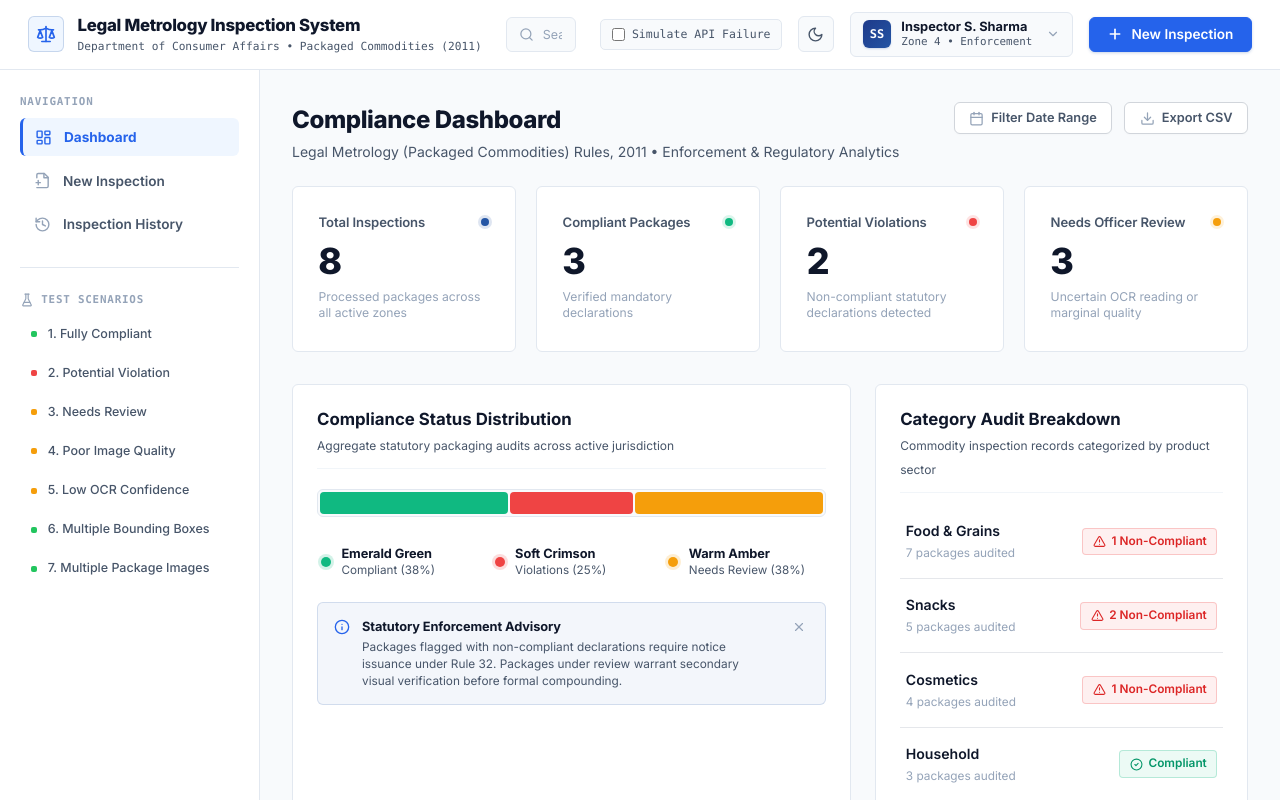
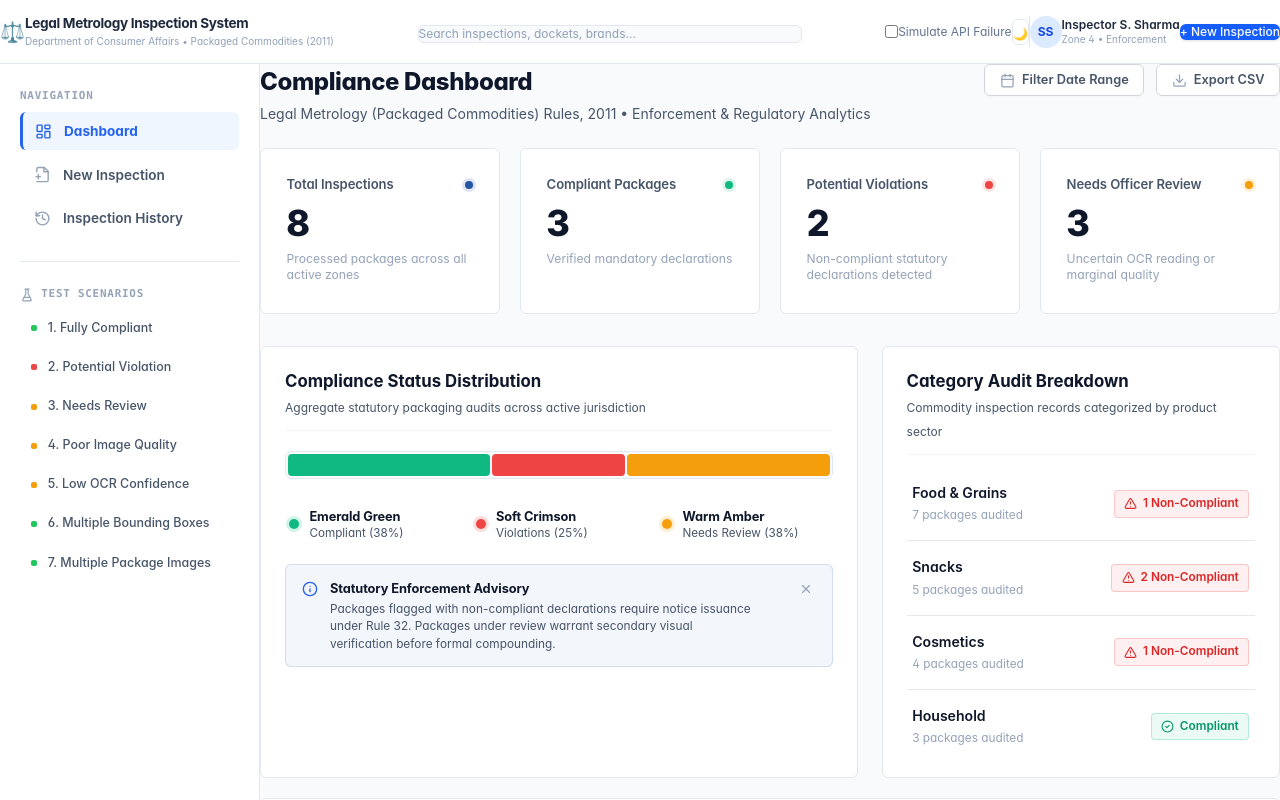
Before and after one commit to sathwikgampa/legal-metrology-compliance, a React (Vite) app in the folder frontend/: page / in a window 1280 px wide. Shown: the top 800 px of the page. Built offline with nearby package versions, Linux system fonts and the light colour scheme.

Commit message:
feat(frontend): apply exact Tailwind CSS styling to Navbar and app shell

```diff
--- a/frontend/src/App.jsx
+++ b/frontend/src/App.jsx
@@ -14,11 +14,11 @@ export default function App() {
   return (
     <ThemeProvider>
       <BrowserRouter>
-        <div className="app-layout">
+        <div className="bg-slate-50 text-slate-900 font-sans antialiased min-h-screen flex flex-col transition-colors duration-200 dark:bg-slate-950 dark:text-slate-100" id="app-body">
           <Navbar />
-          <div className="app-main-layout">
+          <div className="flex flex-1 overflow-hidden">
             <Sidebar />
-            <main className="app-content-viewport" id="main-content">
+            <main className="flex-1 overflow-y-auto bg-slate-50 dark:bg-slate-950 transition-colors" id="main-content">
               <Routes>
                 <Route path="/" element={<DashboardPage />} />
                 <Route path="/inspections/new" element={<NewInspectionPage />} />
--- a/frontend/src/components/Navbar.jsx
+++ b/frontend/src/components/Navbar.jsx
@@ -24,76 +24,76 @@ export default function Navbar() {
   };
 
   return (
-    <header className="app-navbar" role="banner">
-      <div className="navbar-left">
-        <Link to="/" className="navbar-brand">
-          <div className="brand-badge-box">
-            <Scale className="brand-icon-svg" size={20} />
-          </div>
-          <div className="brand-text-block">
-            <span className="brand-title">Legal Metrology Inspection System</span>
-            <span className="brand-sub">Department of Consumer Affairs • Packaged Commodities (2011)</span>
+    <header className="bg-white border-b border-slate-200 h-16 min-h-16 px-6 flex items-center justify-between dark:bg-slate-900 dark:border-slate-800 transition-colors">
+      {/* Left: Logo & Title */}
+      <Link to="/" className="flex items-center space-x-3 group text-inherit no-underline">
+        <div className="text-blue-600 dark:text-blue-400 text-xl font-bold transition-transform group-hover:scale-105">⚖️</div>
+        <div>
+          <h1 className="text-sm font-bold tracking-tight text-slate-800 dark:text-slate-100">
+            Legal Metrology Inspection System
+          </h1>
+          <p className="text-[10px] text-slate-400">Department of Consumer Affairs • Packaged Commodities (2011)</p>
         </div>
       </Link>
-      </div>
 
-      <div className="navbar-center">
-        <form className="navbar-search-form" onSubmit={handleSearchSubmit}>
-          <Search size={15} className="navbar-search-icon" />
+      {/* Center: Search Bar */}
+      <div className="w-96 max-w-xs sm:max-w-md mx-4">
+        <form onSubmit={handleSearchSubmit} className="relative w-full">
           <input
             type="text"
-            className="navbar-search-input"
             placeholder="Search inspections, dockets, brands..."
             value={searchQuery}
             onChange={(e) => setSearchQuery(e.target.value)}
+            className="w-full text-xs px-3 py-1.5 bg-slate-50 border border-slate-200 rounded-md focus:outline-none focus:border-blue-500 dark:bg-slate-800 dark:border-slate-700 dark:text-slate-200 placeholder-slate-400 transition-colors"
           />
         </form>
       </div>
 
-      <div className="navbar-right">
-        {/* Testing switch for simulated network errors */}
-        <div className="sim-toggle-block" title="Toggle simulated network failure to verify ErrorState component">
-          <label className="sim-toggle-label">
+      {/* Right: Quick Controls, Dark Mode Switch, Profile */}
+      <div className="flex items-center space-x-4">
+        <label className="flex items-center space-x-2 text-xs text-slate-500 dark:text-slate-400 cursor-pointer select-none">
           <input
             type="checkbox"
             checked={errorSimulated}
             onChange={handleToggleError}
+            className="rounded border-slate-300 accent-blue-600 cursor-pointer"
           />
-            <span className="sim-text">Simulate API Failure</span>
+          <span className="hidden sm:inline">Simulate API Failure</span>
         </label>
+
+        {/* Clean Dark Mode Toggle Switch Button */}
+        <button
+          type="button"
+          onClick={toggleTheme}
+          className="p-1.5 border border-slate-200 rounded-md hover:bg-slate-50 dark:border-slate-700 dark:hover:bg-slate-800 text-slate-600 dark:text-slate-300 cursor-pointer transition-colors"
+          title={isDarkMode ? "Switch to Light Mode" : "Switch to Dark Mode"}
+          aria-label="Toggle Theme"
+        >
+          <span id="theme-icon" className="text-xs leading-none select-none">
+            {isDarkMode ? '☀️' : '🌙'}
+          </span>
+        </button>
+
+        {/* Profile Card */}
+        <div className="flex items-center space-x-2 border-l border-slate-200 pl-4 dark:border-slate-700">
+          <div className="w-8 h-8 rounded-full bg-blue-100 text-blue-700 font-bold flex items-center justify-center text-xs dark:bg-blue-900/50 dark:text-blue-300 select-none">
+            SS
+          </div>
+          <div className="hidden md:block">
+            <div className="text-xs font-semibold text-slate-800 dark:text-slate-200 leading-tight">
+              Inspector S. Sharma
+            </div>
+            <div className="text-[10px] text-slate-400">Zone 4 • Enforcement</div>
+          </div>
         </div>
 
-        {/* Sleek Theme Toggle: immediately left of Inspector S. Sharma */}
+        {/* Main Action Button */}
         <button
-          className="theme-toggle-btn"
-          onClick={toggleTheme}
-          title={isDarkMode ? "Switch to Light Mode" : "Switch to Dark Mode"}
-          aria-label={isDarkMode ? "Switch to Light Mode" : "Switch to Dark Mode"}
+          type="button"
+          onClick={() => navigate('/inspections/new')}
+          className="bg-blue-600 text-white font-medium text-xs px-3 py-2 rounded-md hover:bg-blue-700 transition cursor-pointer shadow-sm flex items-center space-x-1"
         >
-          {isDarkMode ? (
-            <Sun size={17} className="theme-toggle-icon sun-icon" />
-          ) : (
-            <Moon size={17} className="theme-toggle-icon moon-icon" />
-          )}
-        </button>
-
-        {/* User Profile Info */}
-        <div className="officer-profile-badge">
-          <div className="officer-avatar" aria-hidden="true">SS</div>
-          <div className="officer-info">
-            <span className="officer-name">Inspector S. Sharma</span>
-            <span className="officer-role">Zone 4 • Enforcement</span>
-          </div>
-          <ChevronDown size={14} className="officer-dropdown-caret" />
-        </div>
-
-        {/* High-priority "+ New Inspection" Action Button */}
-        <button
-          className="btn btn-primary btn-navbar-action"
-          onClick={() => navigate('/inspections/new')}
-        >
-          <Plus size={16} strokeWidth={2.5} />
-          <span>New Inspection</span>
+          <span>+ New Inspection</span>
         </button>
       </div>
     </header>
```
Lines whose indentation alone changed are shown as unchanged.
